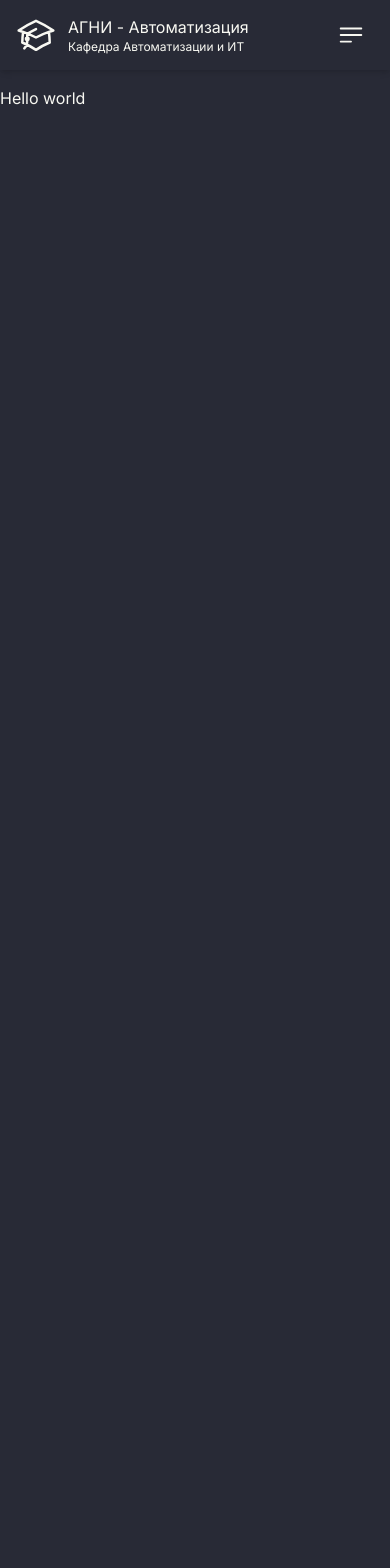
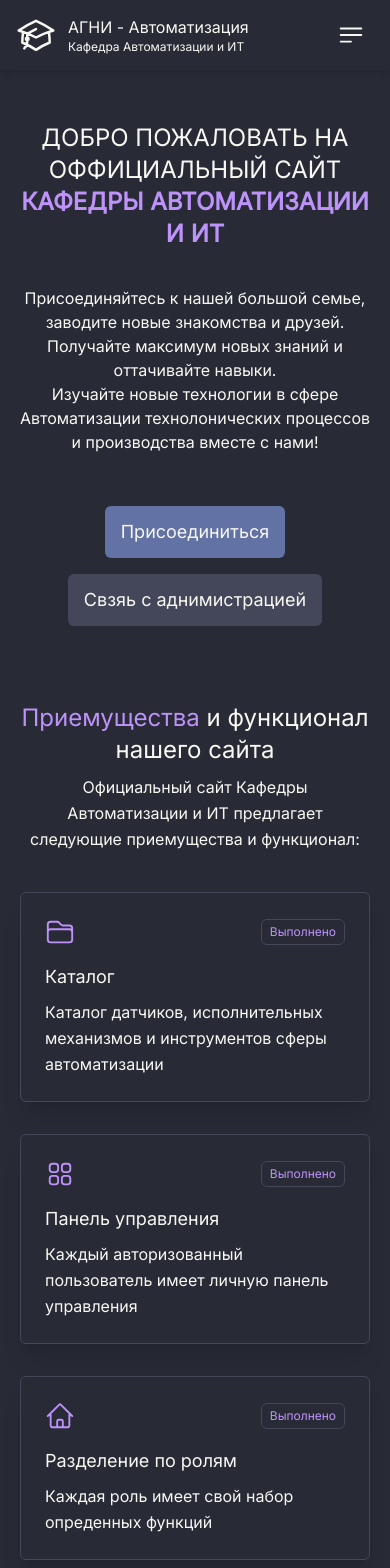
Before and after one commit to nxckywhxte/ad-client, a Next.js app: page / in a window 390 px wide. Shown: the top 1568 px of the page. Before the commit the page ends 844 px from the top, so only its background shows below. Built offline with nearby package versions, Linux system fonts and the light colour scheme.

Commit message:
added hero and benefits sections, refactored mobile menu

```diff
--- a/src/app/page.tsx
+++ b/src/app/page.tsx
@@ -1,9 +1,7 @@
+import {WelcomePage} from '@/pages/WelcomePage'
+
 export default function Home() {
   return (
-    <>
-      <section>
-        <h1>Hello world</h1>
-      </section>
-    </>
+    <WelcomePage/>
   )
 }
--- a/src/components/base/button/Button.tsx
+++ b/src/components/base/button/Button.tsx
@@ -16,7 +16,7 @@ export const Button: FC<ButtonProps> = ({
       return (
         <button
           onClick={onClick}
-          className='rounded-md bg-drComment px-4 py-2 text-sm text-drForeground hover:bg-drComment/95'>
+          className='rounded-md bg-drComment px-4 py-2 text-drForeground hover:bg-drComment/95'>
           {children}
         </button>
       )
@@ -24,7 +24,7 @@ export const Button: FC<ButtonProps> = ({
       return (
         <button
           onClick={onClick}
-          className='rounded-md bg-drCurrentLine px-4 py-2 text-sm text-drForeground hover:bg-drCurrentLine/75'>
+          className='rounded-md bg-drCurrentLine px-4 py-2 text-drForeground hover:bg-drCurrentLine/75'>
           {children}
         </button>
       )
--- /dev/null
+++ b/src/components/base/footer/Footer.tsx
@@ -0,0 +1,27 @@
+import { Logo } from '@/components/base/logo/Logo'
+import Link from 'next/link'
+
+export const Footer = () => {
+  return (
+    <footer className='body-font'>
+      <div className='container mx-auto flex flex-col items-center justify-between px-5 py-8 sm:flex-row'>
+        <Logo
+          iconHeight={40}
+          iconWidth={40}
+          title={'АГНИ - Автоматизация'}
+          subtitle={'Кафедра Автоматизации и ИТ'}
+        />
+        <p className='mt-4 text-sm text-gray-500 sm:ml-4 sm:mt-0 sm:border-l-2 sm:border-gray-200 sm:py-2 sm:pl-4'>
+          © 2023 АГНИ - Автоматизация —
+          <Link
+            href='https://github.com/nxckywhxte'
+            className='ml-1 text-gray-600'
+            rel='noopener noreferrer'
+            target='_blank'>
+            @nxckywhxte
+          </Link>
+        </p>
+      </div>
+    </footer>
+  )
+}
--- a/src/components/base/layout/BaseLayout.tsx
+++ b/src/components/base/layout/BaseLayout.tsx
@@ -1,5 +1,6 @@
 import type { FC, PropsWithChildren } from 'react'
 import { BaseNavigationBar } from '@/components/base/base-navigation-bar/BaseNavigationBar'
+import { Footer } from '@/components/base/footer/Footer'
 
 export const BaseLayout: FC<
   PropsWithChildren
@@ -10,6 +11,7 @@ export const BaseLayout: FC<
       <main className='container mx-auto flex flex-1 flex-col py-4'>
         {children}
       </main>
+      <Footer />
     </div>
   )
 }
--- /dev/null
+++ b/src/components/sections/benefits/BenefitsCard.tsx
@@ -0,0 +1,27 @@
+import { FC } from 'react'
+import { BenefitsCardProps } from '@/components/sections/benefits/benifits-card.interface'
+
+export const BenefitsCard: FC<
+  BenefitsCardProps
+> = ({ icon, title, description, note }) => {
+  return (
+    <div className='w-full p-4 md:w-1/2 xl:w-1/3'>
+      <div className='w-full rounded-md border p-6 shadow-xl dark:border-drCurrentLine'>
+        <div className='mb-4 inline-flex w-full items-center justify-between text-drPurple'>
+          <div>{icon}</div>
+          <div className='flex items-center'>
+            <span className='rounded-md border px-2 py-1 text-xs dark:border-drCurrentLine'>
+              {note}
+            </span>
+          </div>
+        </div>
+        <h2 className='title-font mb-2 text-lg font-medium'>
+          {title}
+        </h2>
+        <p className='text-base leading-relaxed'>
+          {description}
+        </p>
+      </div>
+    </div>
+  )
+}
--- /dev/null
+++ b/src/components/sections/benefits/BenefitsSection.tsx
@@ -0,0 +1,35 @@
+import { BenefitsCardData } from './benefits-card.data'
+import { BenefitsCard } from '@/components/sections/benefits/BenefitsCard'
+
+export const BenefitsSection = () => {
+  return (
+    <section className='body-font'>
+      <div className='container mx-auto px-5 py-10'>
+        <div className='mb-10 flex w-full flex-col flex-wrap items-center text-center'>
+          <h1 className='title-font mb-2 text-2xl font-medium sm:text-3xl'>
+            <span className='text-drPurple'>
+              Приемущества
+            </span>{' '}
+            и функционал нашего сайта
+          </h1>
+          <p className='w-full leading-relaxed lg:w-1/2'>
+            Официальный сайт Кафедры Автоматизации
+            и ИТ предлагает следующие приемущества
+            и функционал:
+          </p>
+        </div>
+        <div className='-m-4 flex flex-wrap'>
+          {BenefitsCardData.map((data, idx) => (
+            <BenefitsCard
+              key={idx}
+              title={data.title}
+              description={data.description}
+              icon={data.icon}
+              note={data.note}
+            />
+          ))}
+        </div>
+      </div>
+    </section>
+  )
+}
--- /dev/null
+++ b/src/components/sections/benefits/benefits-card.data.tsx
@@ -0,0 +1,63 @@
+import {
+  ChatBubbleLeftRightIcon,
+  DocumentIcon,
+  FolderIcon,
+  HomeIcon,
+  Squares2X2Icon,
+} from '@heroicons/react/24/outline'
+import { BenefitsCardProps } from '@/components/sections/benefits/benifits-card.interface'
+
+export const BenefitsCardData: BenefitsCardProps[] =
+  [
+    {
+      title: 'Каталог',
+      description:
+        'Каталог датчиков, исполнительных механизмов и инструментов сферы автоматизации',
+      icon: <FolderIcon height={30} width={30} />,
+      note: 'Выполнено',
+    },
+    {
+      title: 'Панель управления',
+      description:
+        'Каждый авторизованный пользователь имеет личную панель управления',
+      icon: (
+        <Squares2X2Icon height={30} width={30} />
+      ),
+      note: 'Выполнено',
+    },
+    {
+      title: 'Разделение по ролям',
+      description:
+        'Каждая роль имеет свой набор опреденных функций',
+      icon: <HomeIcon height={30} width={30} />,
+      note: 'Выполнено',
+    },
+    {
+      title: 'Тестирование',
+      description:
+        'Проверка знаний и умений студентов преподавателями',
+      icon: <HomeIcon height={30} width={30} />,
+      note: 'В процессе',
+    },
+    {
+      title: 'Общение',
+      description:
+        'Общайтесь между собой как в личных переписках, так и в группах на различные темы',
+      icon: (
+        <ChatBubbleLeftRightIcon
+          height={30}
+          width={30}
+        />
+      ),
+      note: 'В процессе',
+    },
+    {
+      title: 'Работа с документами',
+      description:
+        'Преподаватели имеют возможность работать с документами внутри приложения',
+      icon: (
+        <DocumentIcon height={30} width={30} />
+      ),
+      note: 'В процессе',
+    },
+  ]
--- /dev/null
+++ b/src/components/sections/hero/HeroSection.tsx
@@ -0,0 +1,51 @@
+import Image from 'next/image'
+
+export const HeroSection = () => {
+  return (
+    <section className='my-5 flex h-full w-full flex-col items-center justify-center'>
+      <div className='flex w-full flex-col items-center px-4 py-4 lg:flex-row'>
+        <div className='hidden lg:flex'>
+          <Image
+            src='/office party-6010.svg'
+            width={800}
+            height={800}
+            alt='Hero img'
+          />
+        </div>
+        <div className='flex flex-col items-center'>
+          <h1 className='flex flex-col items-center text-center text-2xl uppercase md:text-3xl lg:text-4xl'>
+            Добро пожаловать на оффициальный сайт
+            <span className='font-bold text-drComment dark:text-drPurple'>
+              Кафедры Автоматизации И ИТ
+            </span>
+          </h1>
+          <div className='my-4 flex flex-col items-center py-5 text-center font-light md:text-lg lg:text-xl'>
+            <span>
+              Присоединяйтесь к нашей большой
+              семье, заводите новые знакомства и
+              друзей.
+            </span>
+            <span>
+              Получайте максимум новых знаний и
+              оттачивайте навыки.
+            </span>
+            <span>
+              Изучайте новые технологии в сфере
+              Автоматизации технолонических
+              процессов и производства вместе с
+              нами!
+            </span>
+          </div>
+          <div className='mt-4 flex flex-col items-center gap-4 text-lg text-drForeground md:flex-row'>
+            <button className='rounded-md bg-drComment px-4 py-3'>
+              Присоединиться
+            </button>
+            <button className='rounded-md bg-drCurrentLine px-4 py-3'>
+              Свзяь с аднимистрацией
+            </button>
+          </div>
+        </div>
+      </div>
+    </section>
+  )
+}
--- /dev/null
+++ b/src/pages/WelcomePage.tsx
@@ -0,0 +1,11 @@
+import { HeroSection } from '@/components/sections/hero/HeroSection'
+import { BenefitsSection } from '@/components/sections/benefits/BenefitsSection'
+
+export const WelcomePage = () => {
+  return (
+    <>
+      <HeroSection />
+      <BenefitsSection />
+    </>
+  )
+}
```
Also changed, not shown: src/components/base/mobile-menu/MobileMenu.tsx (+6 -6 lines), src/components/sections/benefits/benifits-card.interface.ts (added, +8 -0 lines).
